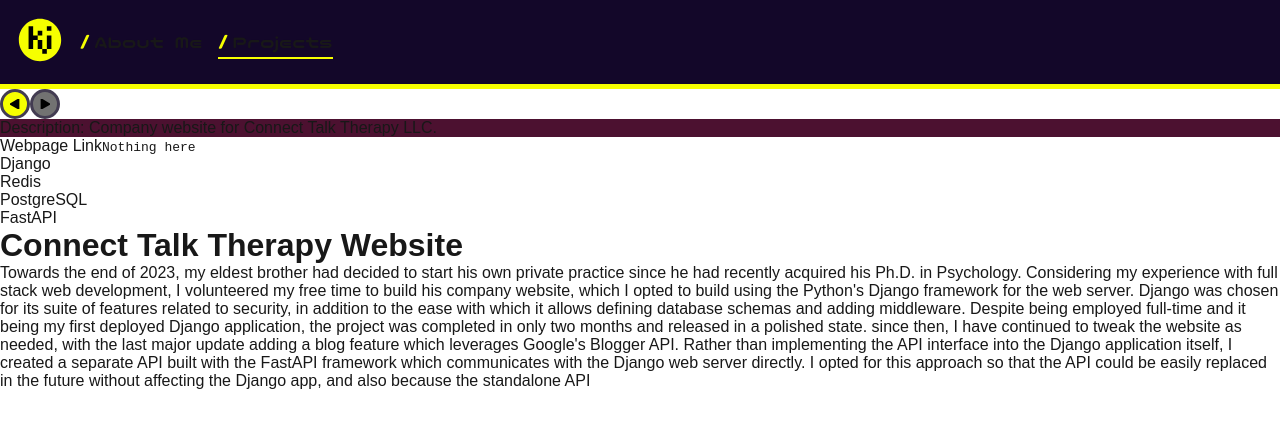
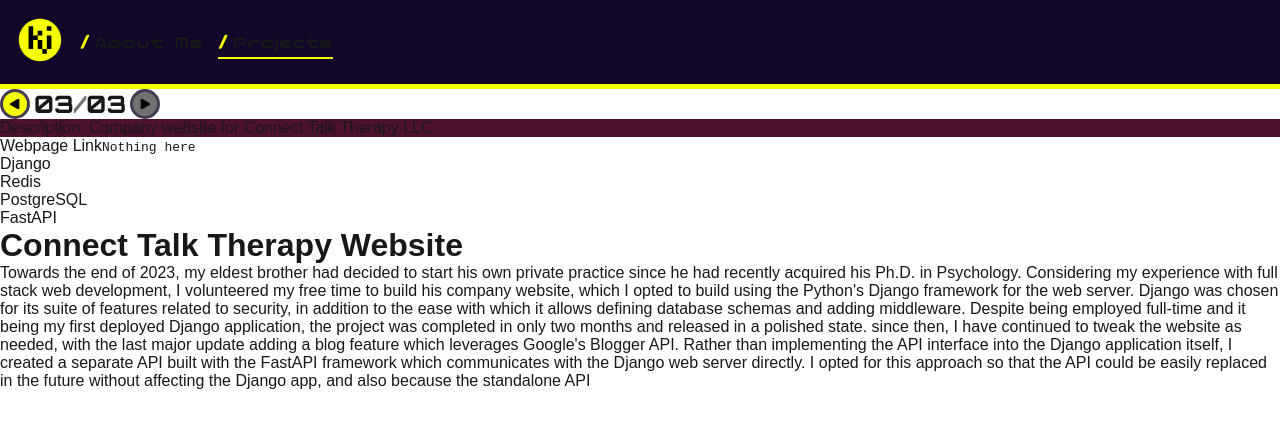
Before and after one commit to kieferjackson/my-portfolio, a Next.js app in the folder my-next-portfolio/: page /projects/connect-talk-therapy in a window 1280 px wide. Shown: the top 428 px of the page. Built offline with nearby package versions, Linux system fonts and the light colour scheme.

Commit message:
Improved pagination styling

```diff
--- a/my-next-portfolio/src/app/projects/[project]/page.js
+++ b/my-next-portfolio/src/app/projects/[project]/page.js
@@ -1,8 +1,9 @@
 import Link from "next/link";
 import ProjectNavButton from "./project-nav-btn";
 import projectInfo from "./project-info";
+import styles from "./page.module.css";
 
-import { getProjectById, getProjectNeighbors, generateProjectParams } from "../utils";
+import { getProjectById, getProjectNumberAndTotal, getProjectNeighbors, generateProjectParams } from "../utils";
 
 export const dynamicParams = false;
 export const generateStaticParams = generateProjectParams;
@@ -26,11 +27,15 @@ export default async function Page({ params }) {
   const ProjectInfo = projectInfo[id];
 
   const [ prevProject, nextProject ] = getProjectNeighbors(id);
+  const [ projectNumber, totalProjects ] = getProjectNumberAndTotal(id).map(num => String(num).padStart(2, '0'));
 
   return (
     <div>
-      <ProjectNavButton projectId={prevProject} previous={true}>Previous</ProjectNavButton>
-      <ProjectNavButton projectId={nextProject}>Next</ProjectNavButton>
+      <nav className={styles.paginationContainer} aria-label="pagination">
+        <ProjectNavButton projectId={prevProject} previous={true}>Previous</ProjectNavButton>
+        <span className={styles.projectNavPagination}>{projectNumber}<span className={styles.slash}>&#47;</span>{totalProjects}</span>
+        <ProjectNavButton projectId={nextProject}>Next</ProjectNavButton>
+      </nav>
 
       <p style={{ backgroundColor: projectData.theme }}>Description: {projectData.info}</p>
       {(projectData.href ? <Link href={projectData.href}>Webpage Link</Link> : <code>Nothing here</code>)}
--- a/my-next-portfolio/src/app/projects/[project]/page.module.css
+++ b/my-next-portfolio/src/app/projects/[project]/page.module.css
@@ -1,3 +1,9 @@
+
+.paginationContainer {
+    display: flex;
+    align-items: center;
+    gap: 0.25em;
+}
 
 .projectNavBtn {
     cursor: pointer;
@@ -16,3 +22,14 @@
         background-color: var(--background-gray);
     }
 }
+
+.projectNavPagination {
+    font-family: var(--font-orbitron), Helvetica, Arial, sans-serif;
+    font-weight: 800;
+    font-size: x-large;
+    color: var(--foreground);
+
+    >.slash {
+        color: var(--background-gray);
+    }
+}
--- a/my-next-portfolio/src/app/projects/utils.js
+++ b/my-next-portfolio/src/app/projects/utils.js
@@ -8,6 +8,13 @@ export function getProjectsMap() {
 export function getProjectById(id) {
     const projectsMap = getProjectsMap();
     return projectsMap.has(id) ? projectsMap.get(id) : null;
+}
+
+export function getProjectNumberAndTotal(id) {
+    const projectKeys = Array.from(getProjectsMap().keys());
+    const projectIndex = projectKeys.findIndex(projectId => projectId == id);
+
+    return [projectIndex + 1, projectKeys.length];
 }
 
 export function getProjectNeighbors(id) {
```
